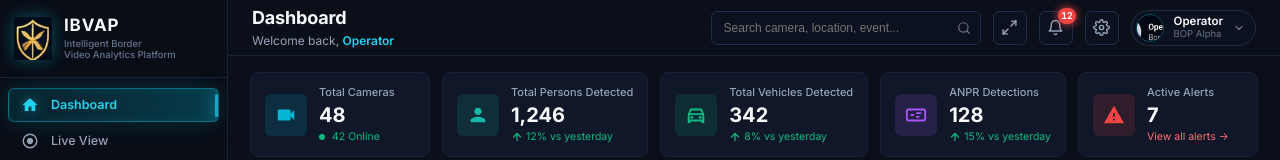
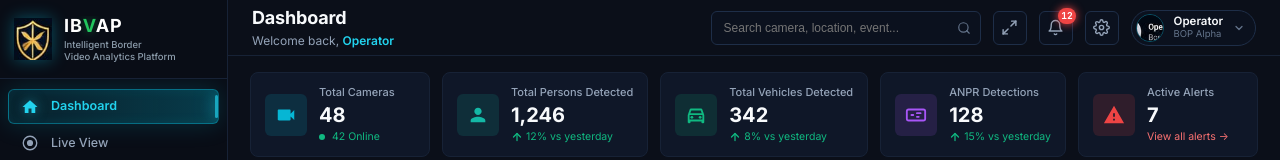
Before and after one commit to ayushchavhan69/IBVAP-Intelligent-Border-Video-Analytics-Platform-, a website built with Vite: page index.html in a window 1280 px wide. Shown: the top 160 px of the page. Built offline with nearby package versions, Linux system fonts and the light colour scheme.

Commit message:
Apply green accent color to V in IBVAP brand title matching reference crop

```diff
--- a/src/components/Sidebar.js
+++ b/src/components/Sidebar.js
@@ -78,7 +78,7 @@ export function renderSidebar(activeNav = 'Dashboard') {
         <div class="sidebar-brand">
           <img src="/assets/ibvap_logo.png" alt="IBVAP Shield" class="sidebar-brand-logo" />
           <div class="sidebar-brand-info">
-            <span class="brand-title">IBVAP</span>
+            <span class="brand-title">IB<span class="brand-v-accent">V</span>AP</span>
             <span class="brand-subtitle">Intelligent Border<br/>Video Analytics Platform</span>
           </div>
         </div>
--- a/src/main.js
+++ b/src/main.js
@@ -69,7 +69,7 @@ function renderFullUI() {
       </main>
 
       <footer class="footer">
-        © 2025 IBVAP - Intelligent Border Video Analytics Platform. All rights reserved.
+        © 2025 IB<span style="color: #22C55E; font-weight: 700;">V</span>AP - Intelligent Border Video Analytics Platform. All rights reserved.
       </footer>
     </div>
 
--- a/src/styles/dashboard.css
+++ b/src/styles/dashboard.css
@@ -55,16 +55,22 @@
 }
 
 .brand-title {
-  font-size: 17px;
-  font-weight: 700;
+  font-size: 18px;
+  font-weight: 800;
   letter-spacing: 0.05em;
-  color: var(--text-primary);
+  color: #FFFFFF;
   line-height: 1.15;
+}
+
+.brand-v-accent {
+  color: #22C55E;
+  font-weight: 800;
+  text-shadow: 0 0 10px rgba(34, 197, 94, 0.45);
 }
 
 .brand-subtitle {
   font-size: 9.5px;
-  color: var(--text-tertiary);
+  color: #8C9CAB;
   line-height: 1.25;
   margin-top: 2px;
   font-weight: 500;
```
